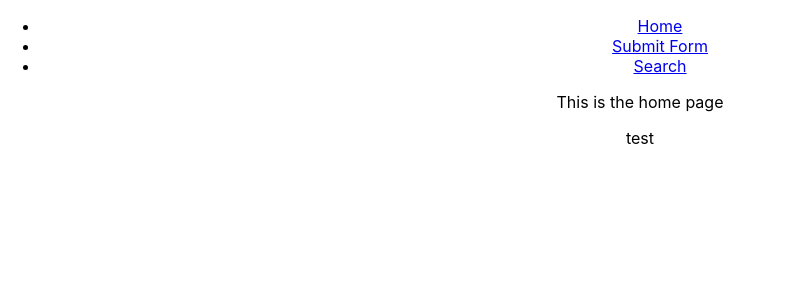
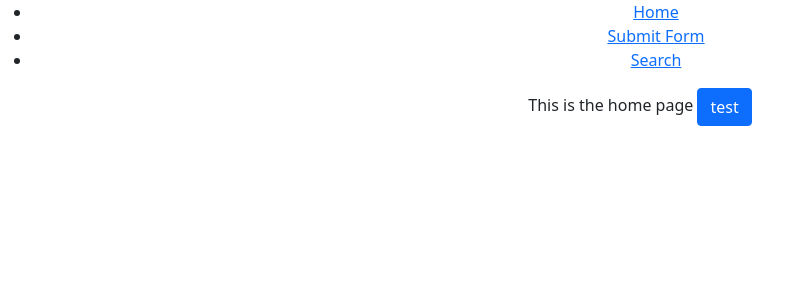
Before and after one commit to grantfricano/qvs-fe, a React (Create React App) app: page / in a window 1280 px wide. Shown: the top 300 px of the page, without its empty margins (0-801 px from the left). Built offline with nearby package versions, Linux system fonts and the light colour scheme; no server answers.

Commit message:
updated buttons

```diff
--- a/package.json
+++ b/package.json
@@ -8,7 +8,9 @@
     "@testing-library/react": "^12.1.3",
     "@testing-library/user-event": "^13.5.0",
     "axios": "^0.26.0",
+    "bootstrap": "^5.1.3",
     "react": "^17.0.2",
+    "react-bootstrap": "^2.4.0",
     "react-dom": "^17.0.2",
     "react-router-dom": "^6.2.1",
     "react-scripts": "5.0.0",
--- a/src/Pages/Home.js
+++ b/src/Pages/Home.js
@@ -1,4 +1,6 @@
 import React, { useEffect, useState } from "react";
+import Button from 'react-bootstrap/Button';
+import 'bootstrap/dist/css/bootstrap.min.css';
 
 function Home() {
 
@@ -11,7 +13,7 @@ function Home() {
         .then((data) => setData(data.message));
     }, []);
 
-    return <div>This is the home page <p> test {data}</p></div>;
+    return <div>This is the home page <Button>test</Button> {data}</div>;
 
 
 }
```
